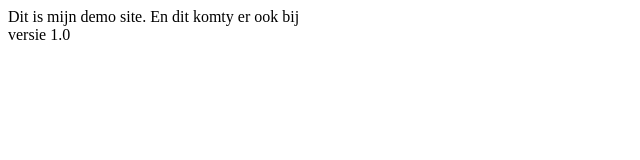
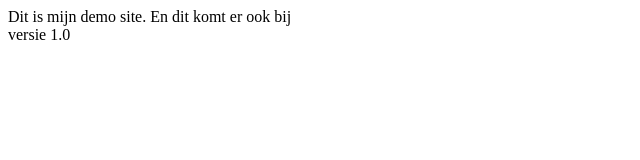
Before and after one commit to ryanatvlietland/demo, a plain HTML site: page index.html in a window 1280 px wide. Shown: the full height of the page, 0-640 px from the left. Drawn offline with Linux system fonts and the light colour scheme.

Commit message:
Update index.html

```diff
--- a/index.html
+++ b/index.html
@@ -4,7 +4,7 @@
 </head>
 
   <body>
-    Dit is mijn demo site. En dit komty er ook bij
+    Dit is mijn demo site. En dit komt er ook bij
 
   <br>
     versie 1.0
```
